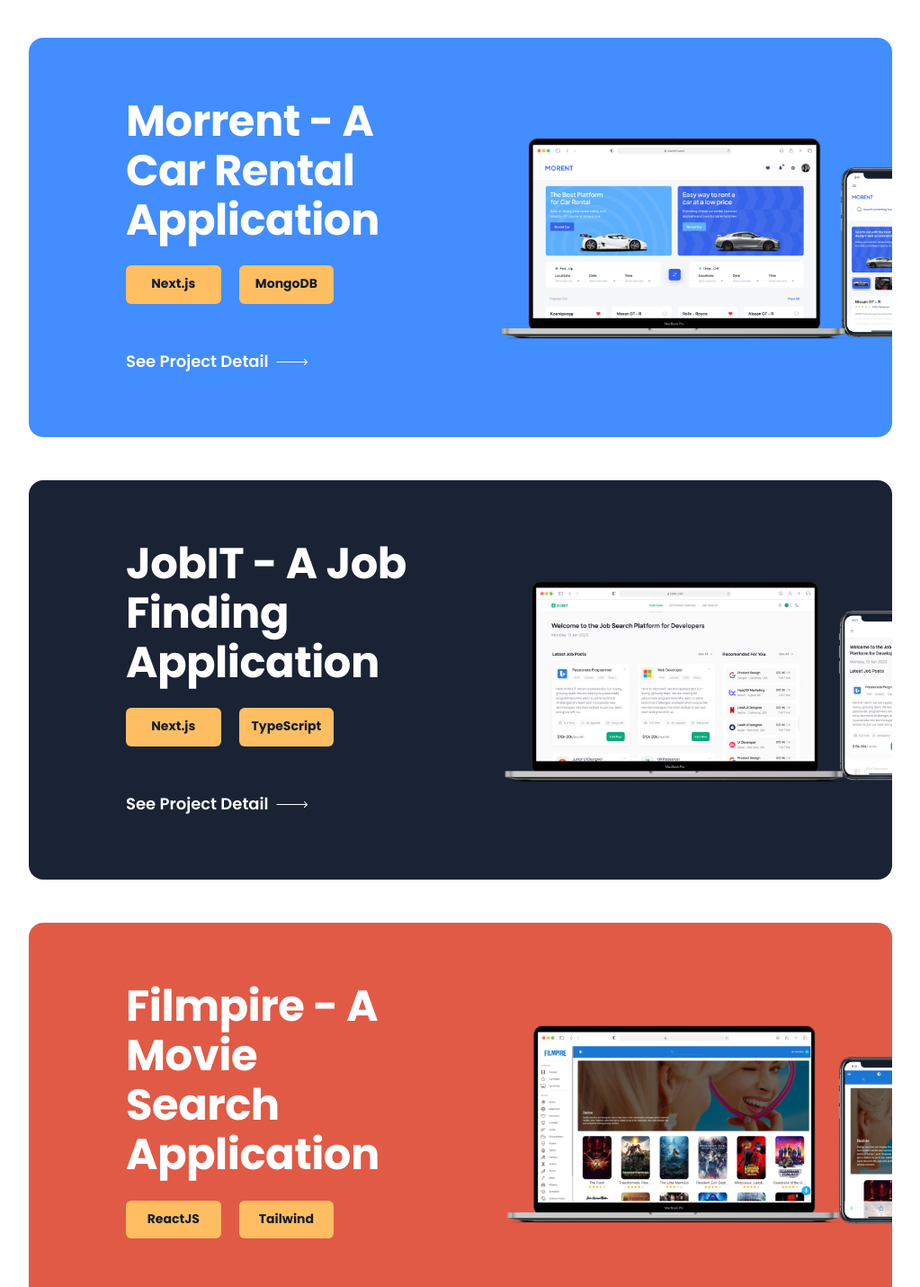
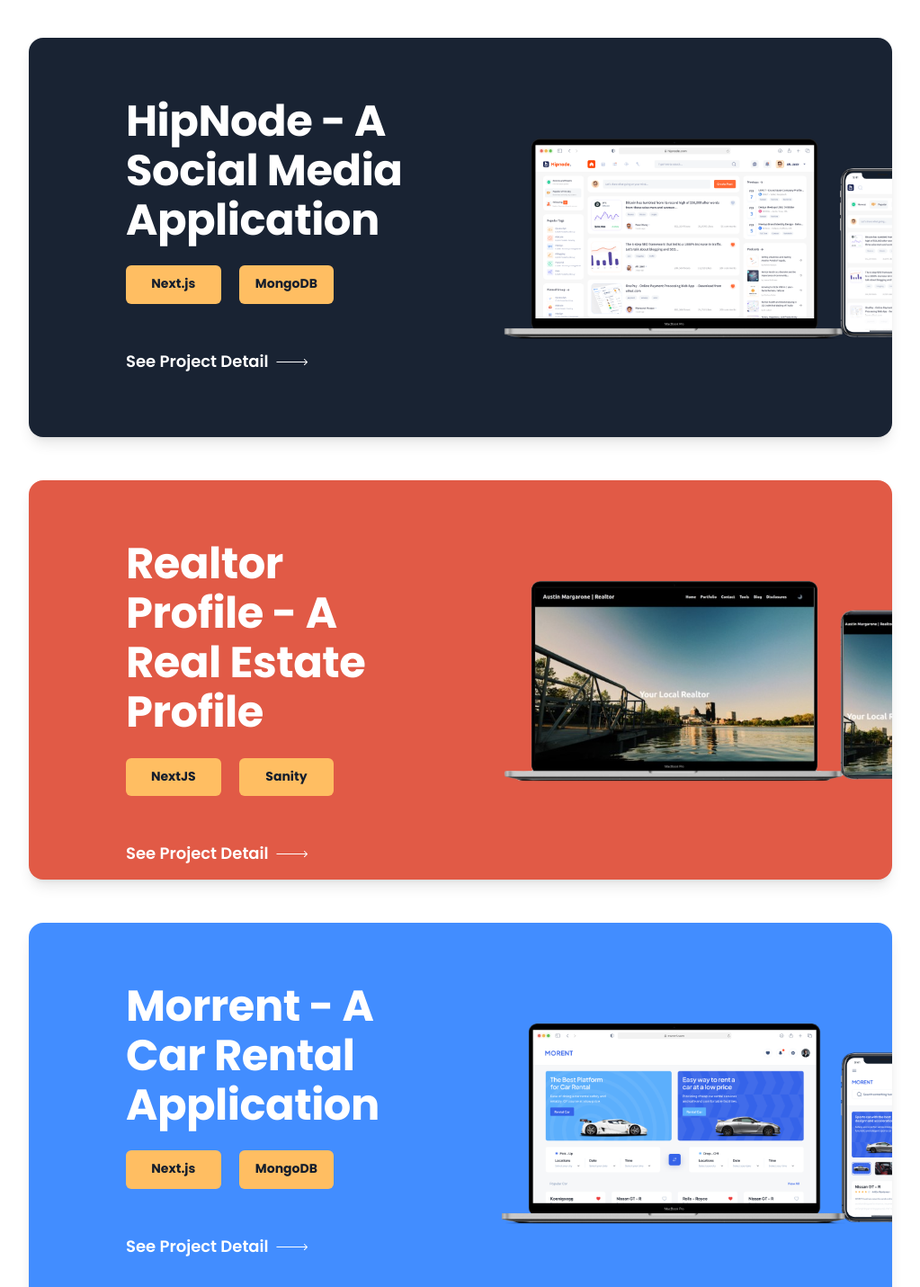
Before and after one commit to austinmargarone/portfolio, a Next.js app: page / in a window 1280 px wide. Shown: the part 3176-4607 px from the top of the page at 90% size, without its empty margins (128-1151 px from the left). Built offline with nearby package versions, Linux system fonts and the light colour scheme.

Commit message:
feat: Updates

```diff
--- a/components/homepage/FeatProjectsCard.tsx
+++ b/components/homepage/FeatProjectsCard.tsx
@@ -14,7 +14,7 @@ type Props = {
 const FeatProjectsCard = (props: Props) => {
   return (
     <div
-      className={`${props.bg} mx-auto flex h-[32.125rem] w-full flex-col rounded-[1rem] hover:scale-105 xs:max-w-[21.5rem] ss:max-w-[25rem] sm:max-w-[40rem] md:h-[27.75rem] md:w-full md:max-w-[60rem] md:flex-row xl:max-w-[80rem]`}
+      className={`${props.bg} mx-auto flex h-[32.125rem] w-full flex-col rounded-[1rem] shadow-lg xs:max-w-[21.5rem] ss:max-w-[25rem] sm:max-w-[40rem] md:h-[27.75rem] md:w-full md:max-w-[60rem] md:flex-row xl:max-w-[80rem]`}
     >
       <div className="ml-[1.5rem] flex flex-col md:ml-[6.75rem] ">
         <h3 className="projecttitle md:projecttitlelg mr-[1.63rem] mt-[2.5rem] w-[80%] text-left text-white md:mt-[4.06rem] md:w-[20rem] xl:mt-[6.06rem] xl:w-[28.25rem]">
--- a/components/homepage/FeaturedProjects.tsx
+++ b/components/homepage/FeaturedProjects.tsx
@@ -13,28 +13,28 @@ const FeaturedProjects = () => {
         </h2>
         <div className="flex flex-col gap-[2.25rem] md:gap-[3rem]">
           <FeatProjectsCard
+            title={"HipNode - A Social Media Application"}
+            tech={"Next.js"}
+            tech1={"MongoDB"}
+            link={"/casestudies/hipnode"}
+            bg={"bg-darkbg"}
+            featuredImage={"/Hipnode.png"}
+          />
+          <FeatProjectsCard
+            title={"Realtor Profile - A Real Estate Profile"}
+            tech={"NextJS"}
+            tech1={"Sanity"}
+            link={"/casestudies/realtor-profile"}
+            bg={"bg-red"}
+            featuredImage={"/realtor.png"}
+          />
+          <FeatProjectsCard
             title={"Morrent - A Car Rental Application"}
             tech={"Next.js"}
             tech1={"MongoDB"}
             link={"/casestudies/morrent"}
             bg={"bg-blue1"}
             featuredImage={"/Morrent.png"}
-          />
-          <FeatProjectsCard
-            title={"JobIT - A Job Finding Application"}
-            tech={"Next.js"}
-            tech1={"TypeScript"}
-            link={"/casestudies/jobit"}
-            bg={"bg-darkbg"}
-            featuredImage={"/JobIt.png"}
-          />
-          <FeatProjectsCard
-            title={"Filmpire - A Movie Search Application"}
-            tech={"ReactJS"}
-            tech1={"Tailwind"}
-            link={"/casestudies/filmpire"}
-            bg={"bg-red"}
-            featuredImage={"/Filmpire.png"}
           />
         </div>
         <div>
--- a/components/projects/Hero.tsx
+++ b/components/projects/Hero.tsx
@@ -23,8 +23,8 @@ const Hero = (props: Props) => {
         <div className="my-[1.5rem] hidden sm:block">
           <Image
             src={props.desktop}
-            width={742}
-            height={350}
+            width={1000}
+            height={800}
             alt="Desktop View"
             quality={100}
           />
--- a/components/projects/Statement.tsx
+++ b/components/projects/Statement.tsx
@@ -23,8 +23,8 @@ const Statement = (props: Props) => {
         <Image
           className="w-[348px] md:w-[879px]"
           src={props.accent}
-          width={348}
-          height={363}
+          width={800}
+          height={800}
           alt="Computer"
           quality={100}
         />
```
Also changed, not shown: public/Hipnode.png (added), public/realtor.png (added).
